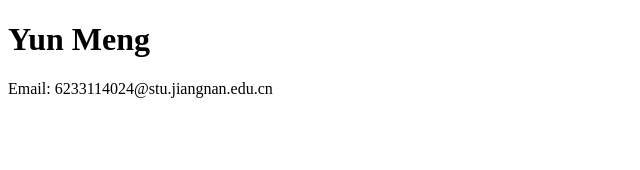
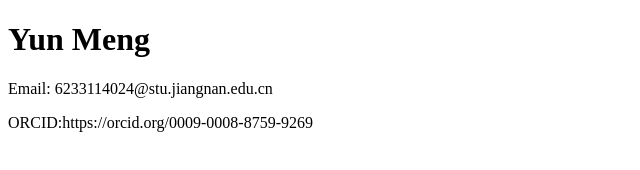
Before and after one commit to MiioYun/MiioYun.github.io, a plain HTML site: page index.html in a window 1280 px wide. Shown: the whole page, without its empty margins (0-640 px from the left). Drawn offline with Linux system fonts and the light colour scheme.

Commit message:
Update index.html

```diff
--- a/index.html
+++ b/index.html
@@ -6,5 +6,6 @@
 <body>
     <h1>Yun Meng</h1>
     <p>Email: 6233114024@stu.jiangnan.edu.cn</p>
+    <p>ORCID:https://orcid.org/0009-0008-8759-9269</p>
 </body>
 </html>
```
